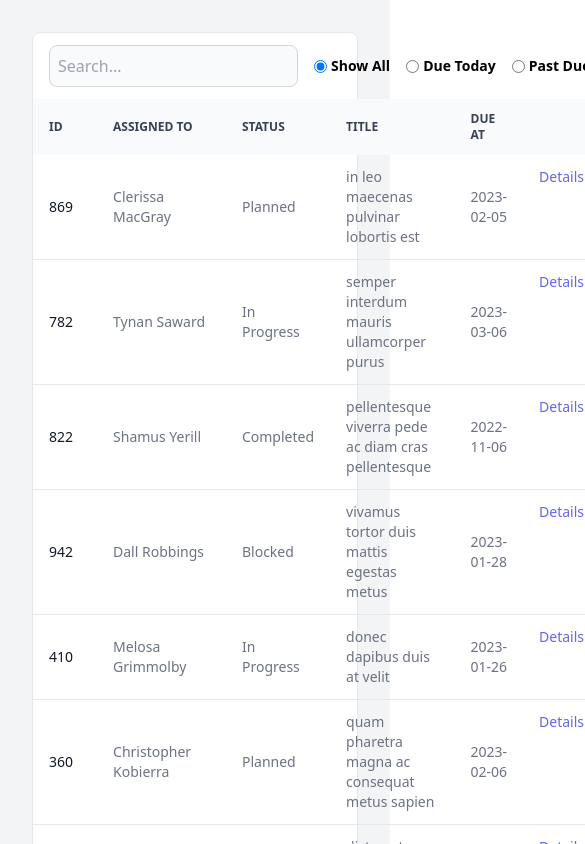
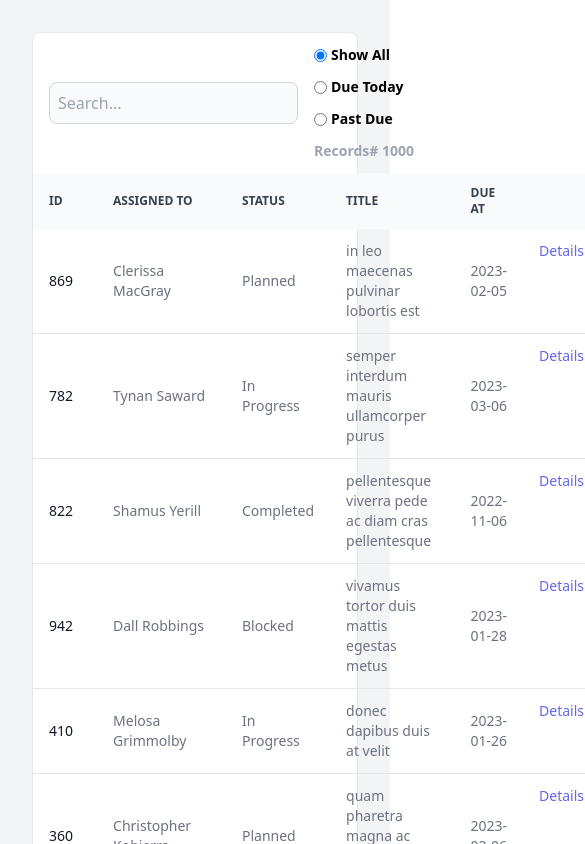
Before and after one commit to anykate/vue3-datatable, a Vue app: page / in a window 390 px wide. Shown: the top 844 px of the page, 585 px wide, since content can reach past the window. Built offline with nearby package versions, Linux system fonts and the light colour scheme; data requests are answered from the project's data file.

Commit message:
DataTable - handling responsiveness

```diff
--- a/src/components/DataTable.vue
+++ b/src/components/DataTable.vue
@@ -61,7 +61,7 @@ const handleRadioFilter = (filter) => {
             <SearchForm @search="handleSearch" />
             <div class="text-2xl font-extrabold"></div>
             <div
-                class="mr-5 flex items-center justify-end text-sm font-semibold"
+                class="mr-5 flex text-sm font-semibold max-md:flex-col max-md:justify-center max-md:space-y-3 md:flex-row md:items-center md:justify-end"
             >
                 <!-- Radio buttons -->
                 <FilterRadios @filter="handleRadioFilter" />
```
